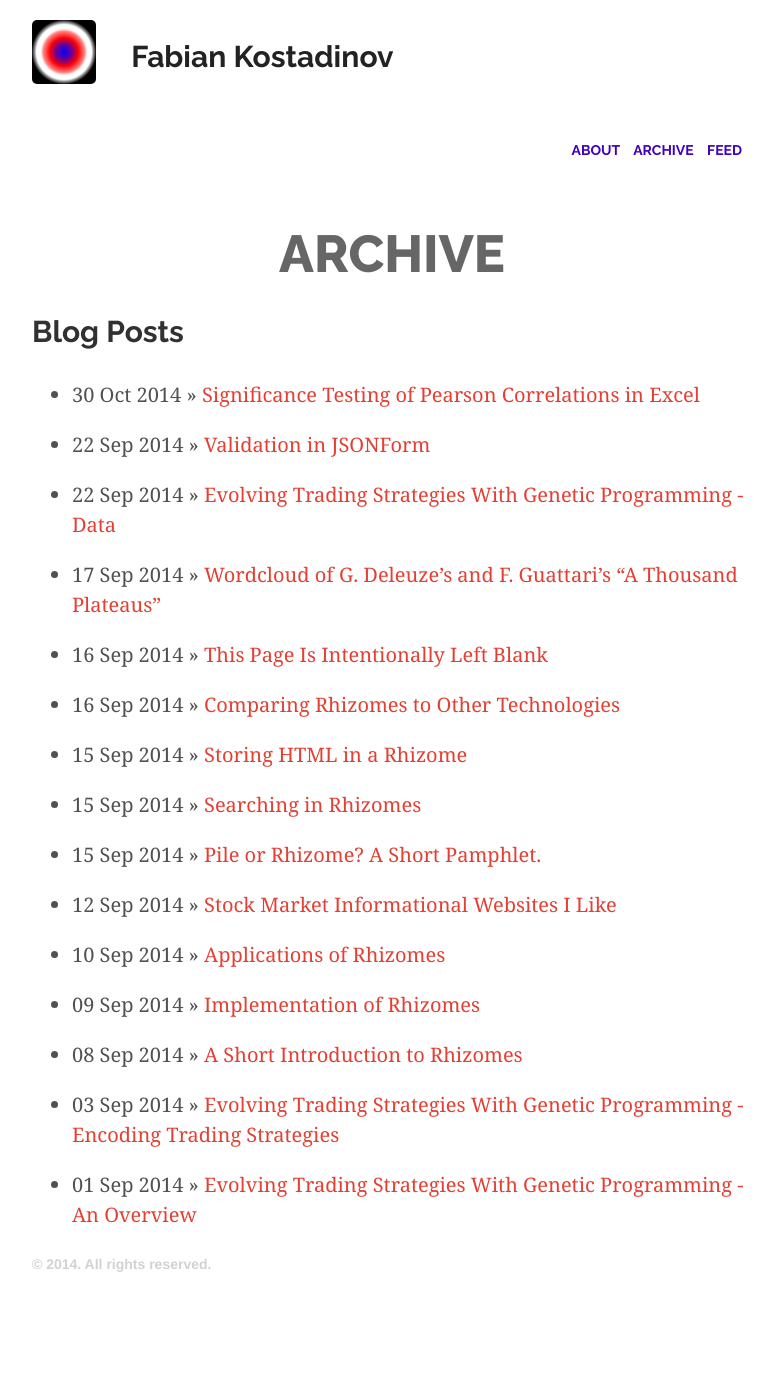
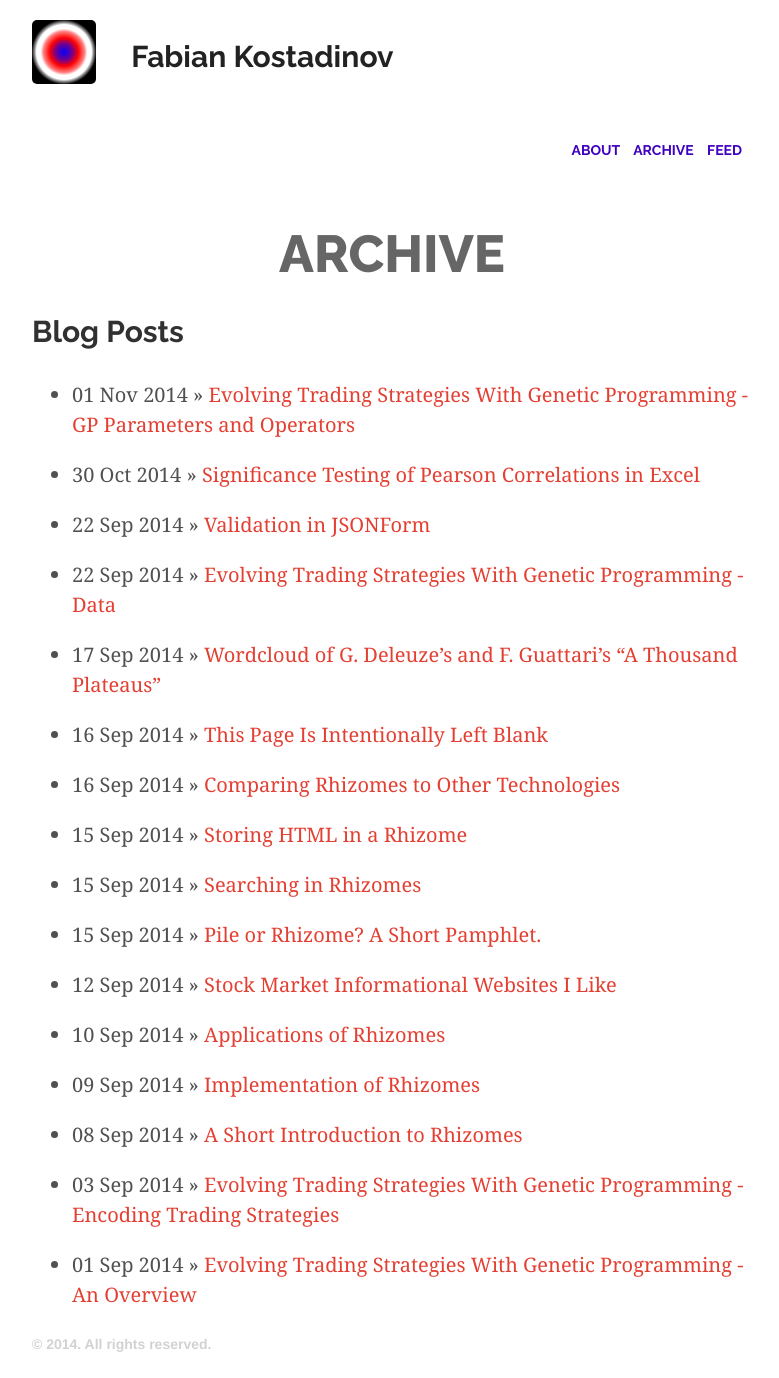
Before and after one commit to fabian-kostadinov/fabian-kostadinov.github.io, a Jekyll site: the page built from archive.md, in a window 1280 px wide. Shown: the whole page, without its empty margins (248-1027 px from the left). Built offline with Jekyll 4.4.1, drawn with Linux system fonts in a browser that asks for light colours; nearby versions of some CDN libraries; Markdown is read by kramdown in place of the engine named in the settings; before the commit the page ends 1298 px from its top, so only the background shows below that; some of the changed lines change nothing that is shown.

Commit message:
New post on evolving trading strategies with gp

```diff
--- a/_posts/2014-09-22-evolving-trading-strategies-with-genetic-programming-data.md
+++ b/_posts/2014-09-22-evolving-trading-strategies-with-genetic-programming-data.md
@@ -101,6 +101,9 @@ Other authors take a less critical stance. Chen and Navet (2007) [3] &#40;who by
 ### Previous
 * Part 2: [Evolving Trading Strategies With Genetic Programming - Encoding Trading Strategies]({% post_url 2014-09-03-evolving-trading-strategies-with-genetic-programming-encoding-trading-strategies %})
 
+### Next
+* Part 4: [Evolving Trading Strategies With Genetic Programming - GP Parameters And Operators]({% post_url 2014-11-01-evolving-trading-strategies-with-genetic-programming-gp-parameters-and-operators %})
+
 ----
 
 # References
--- /dev/null
+++ b/_posts/2014-11-01-evolving-trading-strategies-with-genetic-programming-gp-parameters-and-operators.md
@@ -0,0 +1,49 @@
+---
+layout: post
+title: Evolving Trading Strategies With Genetic Programming - GP Parameters and Operators
+comments: true
+tags: [genetic programming, trading]
+---
+# Part 4
+Genetic Programming at its core uses a set of operators (selection, mutation, crossover, elitism etc.) and parameters (number of generations, population size etc.). As there is a [vast literature](http://cswww.essex.ac.uk/staff/poli/gp-field-guide/) on this subject, I will skip the basics and assume that the reader is already familiar with the topic.<!--more-->
+
+The first thing to understand about GP parameters and operators is that they essentially make up a complex system. Changes in one parameter might or might not effect the way other parameters behave. Small changes in one parameter might lead to non-linearly changes in whole the evolutionary outcome. At other time a big change in parametrers might not change the overall result at all. A good example is setting the population size. Beginners exposed freshly to GP often think that the bigger the population size the better. After all, the more individuals in a population, the higher the overall chance a good search result will be found, right? Quite wrong. Often, a small (but not soo small!) population size is actually prefereable to a bigger one. There is a tradeoff between having more individuals in a population and increasing the overall level of noise. Having more individuals per population decreases the chance that a single, relatively fit individual will be able to create offspring. Hence, the level of noise is increased. Some commercially available GP software systems are advertised to be able to process thousends of individuals in a very short time. From my experience, if you need more than, let's say, 500 individuals per population, you are probably doing something wrong. So, let's take a closer look at some parameters and operators.
+
+## Population Size
+I already mentioned the population size. Try to start with a small population of maybe 100 individuals. This will also decrease the computing time. As said above, increasing the population size will not necessarily lead to better results due to the increased level of noise.
+
+## Number of generations
+If your GP algorithm works, you will observe that in the early stages of the evolutionary process fitter individuals can be found relatively easily, although sometimes a few generations might pass by without any improvement before another big improvement happens. After a number of generations, improvements occur less frequently. Try starting with maybe 10 to 15 generations only. If there is only marginal improvement from the first to the last generation, then probably you are doing something wrong. It is also useful to introduce a _stall generations counter_ and stop the evolutionary process if after a certain number of generations no further improvements was observed.
+
+## Number of decision trees and tree size
+I have already written on [how to encode decision trees](post_url 2014-09-03-evolving-trading-strategies-with-genetic-programming-encoding-trading-strategies %}). Once more there is a tradeoff. The more complicated your overall decision rules both concerning tree depth/size and number of subtrees used, the higher the chance of overfitting. Less complex decision rules are nearly always preferable, yet it will probably still make sense to use dedicated decision trees for long and short rules. I will focus on the subject of punishing complexity by means of parsimony pressure in a later article.
+
+## Genetic Programming Algorithm
+Although the [basic GP algorithm](http://www.geneticprogramming.com/Tutorial/index.html) is relatively simple, there are various alternatives to it, for example [Linear Genetic Programming](http://en.wikipedia.org/wiki/Linear_genetic_programming), [Cartesian Genetic Programming](http://researchcommons.waikato.ac.nz/bitstream/handle/10289/6838/Cartesian%20genetic%20programming%20for%20trading.pdf?sequence=1), [Non-dominated Sorting Genetic Algorithm (NSGA)](http://www.cleveralgorithms.com/nature-inspired/evolution/nsga.html), [Strength Pareto Evolutionary Algorithm (SPEA)](http://www.cleveralgorithms.com/nature-inspired/evolution/spea.html) and many others. The choice of a particular alternative often has implications on how the individuals are encoded, on the fitness function, and also on the implementation of the selection, mutation and crossover operators. Traditionally, the mutation, crossover and elitism operator are used mutually exclusively and not in combination. That is, one of these operators is selected by an operator selection strategy, and only this operator is then applied. For instance, two children produced as offspring are not additionally subject to mutation, although this would of course be possible.
+
+## Selection
+A selection operator is a strategy how to select one or several individuals from a pool for a specific purpose such as mutation or crossover. There are many selection strategies and it really depends on the context which one to use preferably. Every selection strategy relies on a certain criterion to compare individuals. In most cases the best (in terms of fitness) individual is wanted, but sometimes it can also be the worst individual. In case of multi-objective fitness functions, the selection process might become quite complicated. Often, a selection operator must select two individuals and yet ensure not to select the same individual twice. Selecting only the best individuals for reproduction is not wise, because this could lead to a premature convergence to a local instead of global optimum in the search space. A balanced approach is necessary which gives better individuals a higher chance to be selected for reproduction while still continuing to also select weaker individuals. This will keep up a mix between survival pressure and leaving room for new solutions to appear and be explored.
+There are [various selection methods](http://geneticprogramming.us/Selection.html), but probably the most popular selection strategy is [_tournament selection_](http://en.wikipedia.org/wiki/Tournament_selection). Tournament selection is a two-step process. First, a few (e.g. 7) individuals are selected randomly - the "tournament". Second, one or two individuals are selected from the tournament according to their fitness. A larger tournament size gives weaker individuals an overall lower chance to be selected.
+
+## Elitism
+Sometimes, it might be a good idea to simply allow the best one or two individuals in a population to be copied over to the next generation, because otherwise they might be lost. The problem with elitism is generally that without further measures taken the later generations might be filled up with many copies of identical individuals. Comparing individuals for equality might however be a computationally expensive operation. I personally prefer not to use elitism for this reason.
+
+## Mutation
+Mutation should only occur with a low probability, e.g. in 0% - 2% of cases. Some GP implementations vary the probability of mutations during the evolutionary process. For the different versions of mutation (e.g. point mutation or subtree mutation), consult [one of the many literature sources](http://cswww.essex.ac.uk/staff/poli/gp-field-guide/52GPMutation.html) on the subject. Be aware that mutation must comply with the [typisation of nodes in a decision tree]({% post_url 2014-09-03-evolving-trading-strategies-with-genetic-programming-encoding-trading-strategies %}).
+
+## Crossover
+Crossover is the GP operator with the highest probability (e.g. 80% - 100%) for being chosen to produce offspring. Using typed nodes ensures that only valid and meaningful offspring is created by the crossover operator. One problem is that during the evolutionary process, this operator has a tendency to increase the average size of the decision trees and thus lead to code bloat. Often, the fittest individuals are the ones actually overfitting the historical time series. They are also the ones with the biggest decision rules. The selection operator picks them with the highest probability, and therefore the crossover operator subsequently produces offspring increased decision tree size. The proper counter-measure is parsimony pressure, which I will write about in a later post.
+
+
+----
+
+## Other articles
+
+### Previous
+* Part 3: [Evolving Trading Strategies With Genetic Programming - Data]({% post_url 2014-09-22-evolving-trading-strategies-with-genetic-programming-data %})
+
+### Next
+
+----
+
+# References
```
